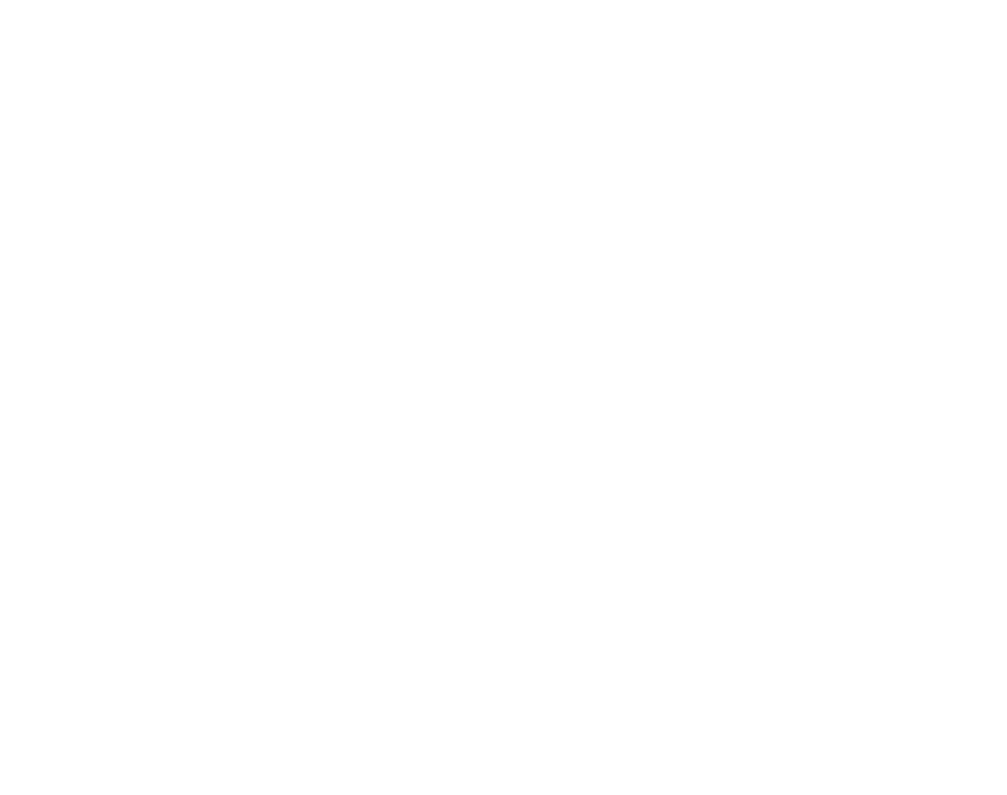
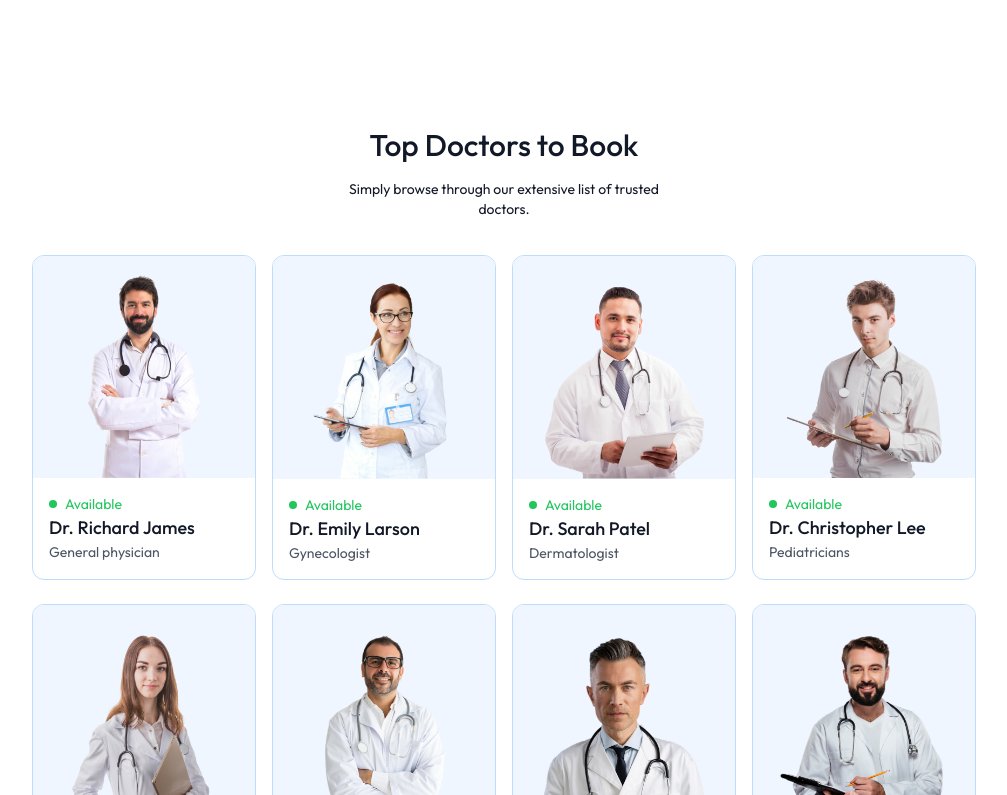
Before and after one commit to naolumer/Prescripto, a React app in the folder frontend/: page / in a window 1280 px wide. Shown: the part 945-1740 px from the top of the page, without its empty margins (136-1143 px from the left). Before the commit the page ends 1008 px from the top, so only its background shows below. Built offline with nearby package versions, Linux system fonts and the light colour scheme; the HTML template or start-up script is replaced by a standard one.

Commit message:
Top doctors section

```diff
--- /dev/null
+++ b/frontend/src/components/TopDoctors.jsx
@@ -0,0 +1,32 @@
+import React from 'react'
+import { doctors } from '../assets/assets'
+import { useNavigate } from 'react-router-dom'
+
+const TopDoctors = () => {
+    const navigate = useNavigate()
+  return (
+    <div className='flex flex-col items-center gap-4 my-16 text-gray-900 md:mx-10'>
+        <h1 className='text-3xl font-medium'>Top Doctors to Book</h1>
+        <p className='sm:w-1/3 text-center text-sm'>Simply browse through our extensive list of trusted doctors.</p>
+        <div className='w-full grid grid-cols-auto gap-4 pt-5 gap-y-6 px-3 sm:px-0'>
+            {doctors.slice(0,10).map((item,index)=>(
+                <div onClick={()=>navigate(`/appointment/${item._id}`)} className='border border-blue-200 rounded-xl overflow-hidden cursor-pointer hover:translate-y-[-10px] transition-all duration-500' key={index}>
+                    <img className='bg-blue-50' src={item.image} alt="" />
+                    <div className='p-4'>
+                        <div className='flex items-center gap-2 text-sm text-center text-green-500'>
+                            <p className='w-2 h-2 bg-green-500 rounded-full'/><p>Available</p>
+                        </div>
+                        <p className='text-gray-900 text-lg font-medium'>{item.name}</p>
+                        <p className='text-gray-600 text-sm'>{item.speciality}</p>
+                    </div>
+                </div>
+            ))}
+        </div>
+        <button className='bg-blue-100 text-gray-800 px-12 py-3 rounded-full mt-8' type='button'>More Doctors</button>
+
+    </div>
+
+  )
+}
+
+export default TopDoctors
--- a/frontend/src/pages/Home.jsx
+++ b/frontend/src/pages/Home.jsx
@@ -1,12 +1,14 @@
 import React from 'react'
 import Header from '../components/Header'
 import SpecialityMenu from '../components/SpecialityMenu'
+import TopDoctors from '../components/TopDoctors'
 
 const Home = () => {
   return (
     <div>
         <Header/>
         <SpecialityMenu/>
+        <TopDoctors/>
     </div>
   )
 }
--- a/frontend/tailwind.config.js
+++ b/frontend/tailwind.config.js
@@ -8,6 +8,9 @@
     extend: {
       colors:{
         "primary":"#5f6FFF"
+      },
+      gridTemplateColumns:{
+        "auto": "repeat(auto-fill,minmax(200px,1fr))"
       }
     },
   },
```
